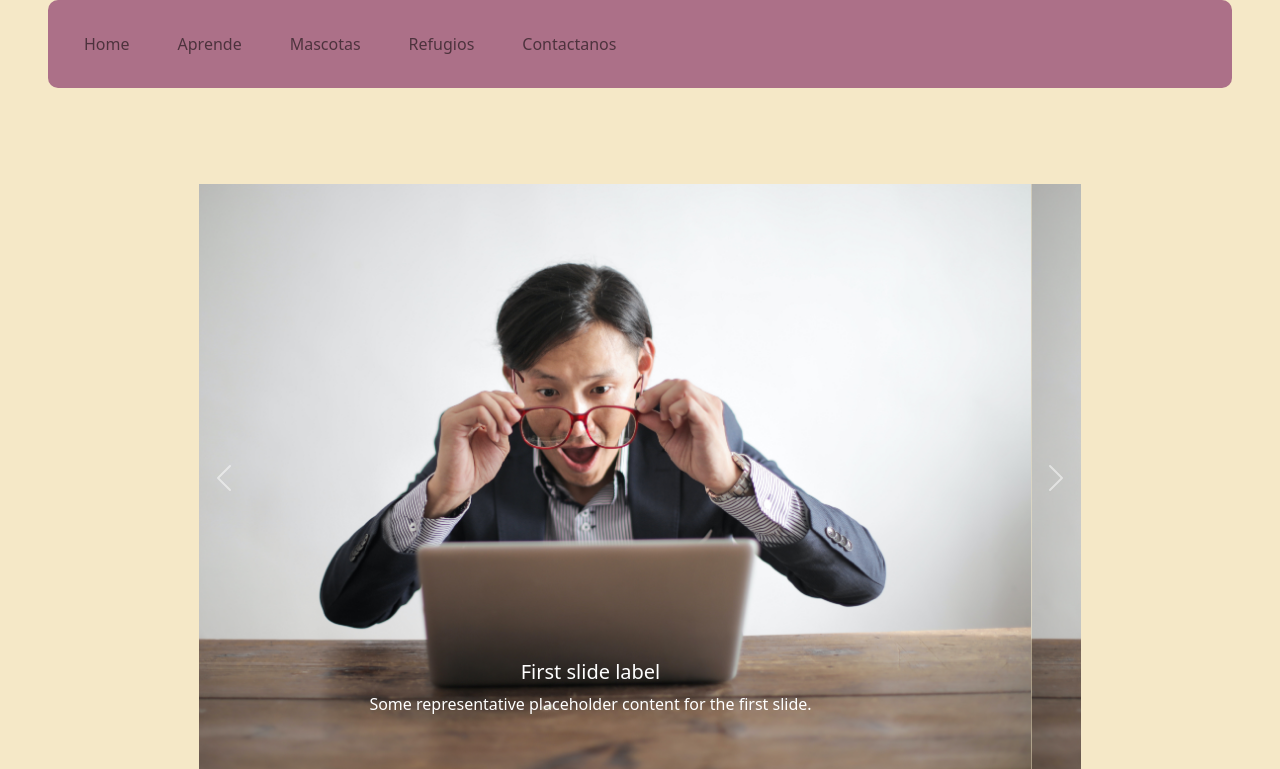
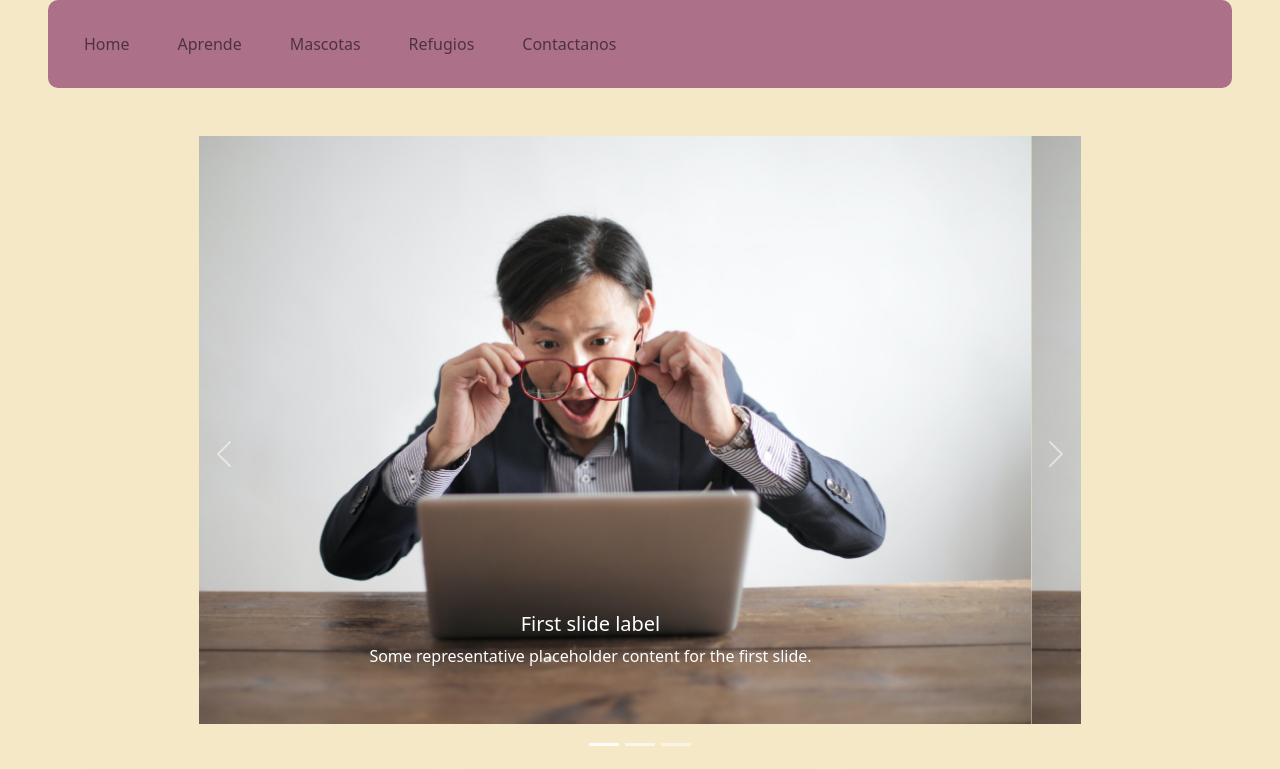
Before and after one commit to CarlosFerOrduna/Patitas, a plain HTML site: page index.html in a window 1280 px wide. Shown: the top 769 px of the page. Drawn offline with Linux system fonts and the light colour scheme.

Commit message:
Pt-0 carrousel

```diff
--- a/index.html
+++ b/index.html
@@ -62,7 +62,7 @@
     <!--start carrousel-->
     <section>
         <div class="row justify-content-center">
-            <div id="carouselExampleCaptions" class="carousel slide w-75 p-5" data-bs-ride="carousel">
+            <div id="carouselExampleCaptions" class="carousel slide w-75 pt-0 p-5" data-bs-ride="carousel">
                 <div class="carousel-indicators">
                     <button type="button" data-bs-target="#carouselExampleCaptions" data-bs-slide-to="0"
                             class="active"
```
